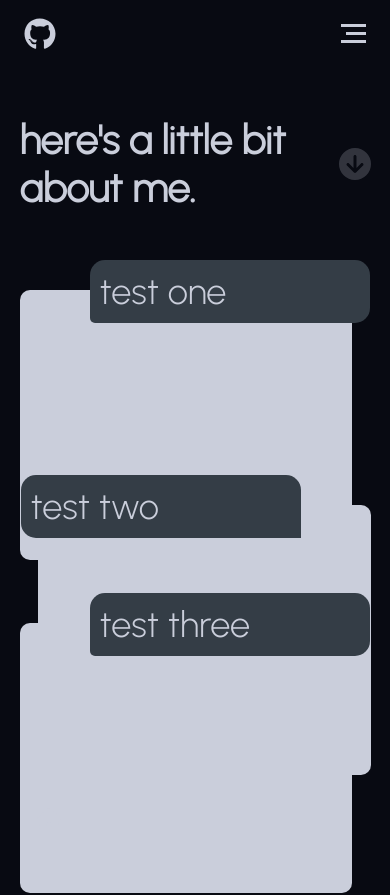
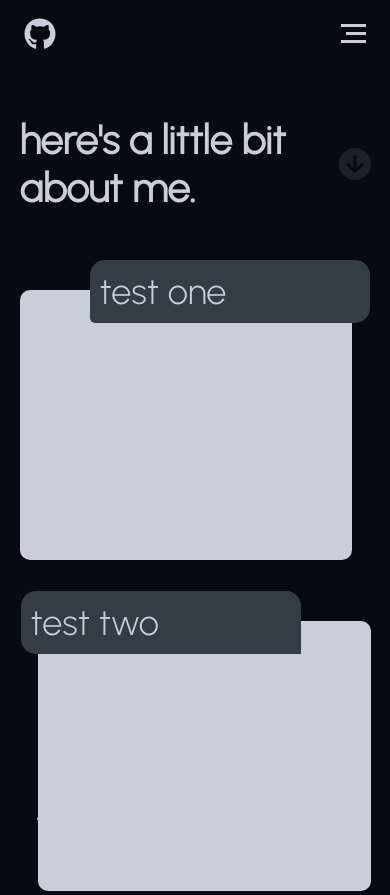
Before and after one commit to elliottdombrowski/portfolio-mern, a React (Create React App) app in the folder client/: page /about in a window 390 px wide. Shown: the top 895 px of the page. Built offline with nearby package versions, Linux system fonts and the light colour scheme.

Commit message:
edited media queries for about page'

```diff
--- a/client/src/pages/about/query.scss
+++ b/client/src/pages/about/query.scss
@@ -31,6 +31,8 @@
 @media all and (max-width: 1250px) {
   .about-wrapper {
     .about-bottom {
+      height: calc(450px * 2 + 75px);
+
       .about-section {
         width: 450px;
         height: 450px;
@@ -42,6 +44,8 @@
 @media all and (max-width: 1150px) {
   .about-wrapper {
     .about-bottom {
+      height: calc(400px * 2 + 75px);
+
       .about-section {
         width: 400px;
         height: 400px;
@@ -53,7 +57,7 @@
 @media all and (max-width: 1000px) {
   .about-wrapper {
     .about-bottom {
-      height: 75vh;
+      height: calc(350px * 2 + 75px);
       .about-section {
         width: 350px;
         height: 350px;
@@ -65,6 +69,8 @@
 @media all and (max-width: 900px) {
   .about-wrapper {
     .about-bottom {
+      height: calc(300px * 2 + 75px);
+
       .about-section {
         width: 300px;
         height: 300px;
@@ -76,6 +82,8 @@
 @media all and (max-width: 768px) {
   .about-wrapper {
     .about-bottom {
+      height: calc(300px * 3 + 75px);
+
       .about-section {
         width: 500px;
 
--- a/client/src/pages/about/styles.scss
+++ b/client/src/pages/about/styles.scss
@@ -24,7 +24,7 @@
 
   .about-bottom {
     position: relative;
-    height: 85vh;
+    height: calc(500px * 2 + 75px);
 
     .about-section {
       position: absolute;
```
